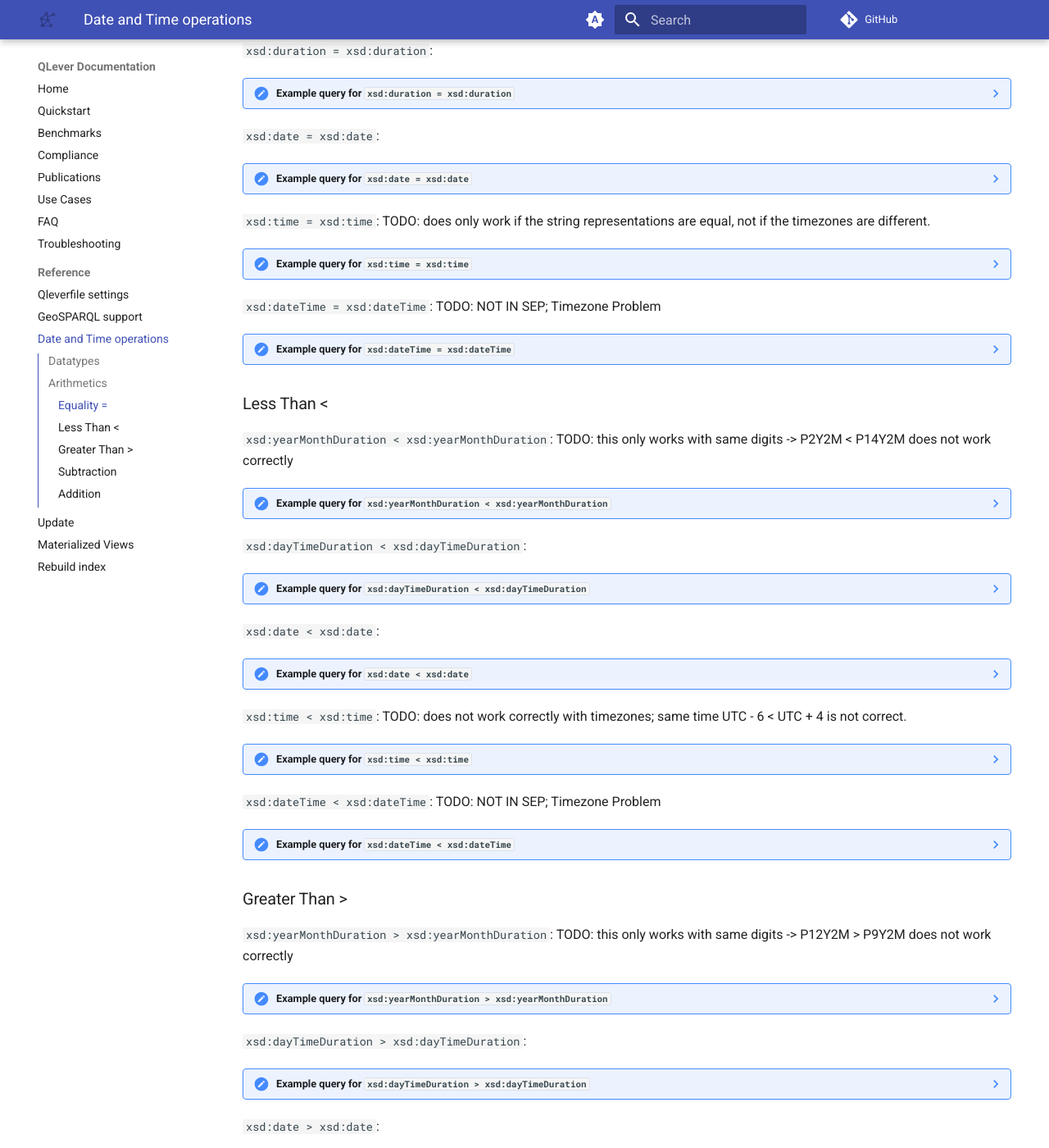
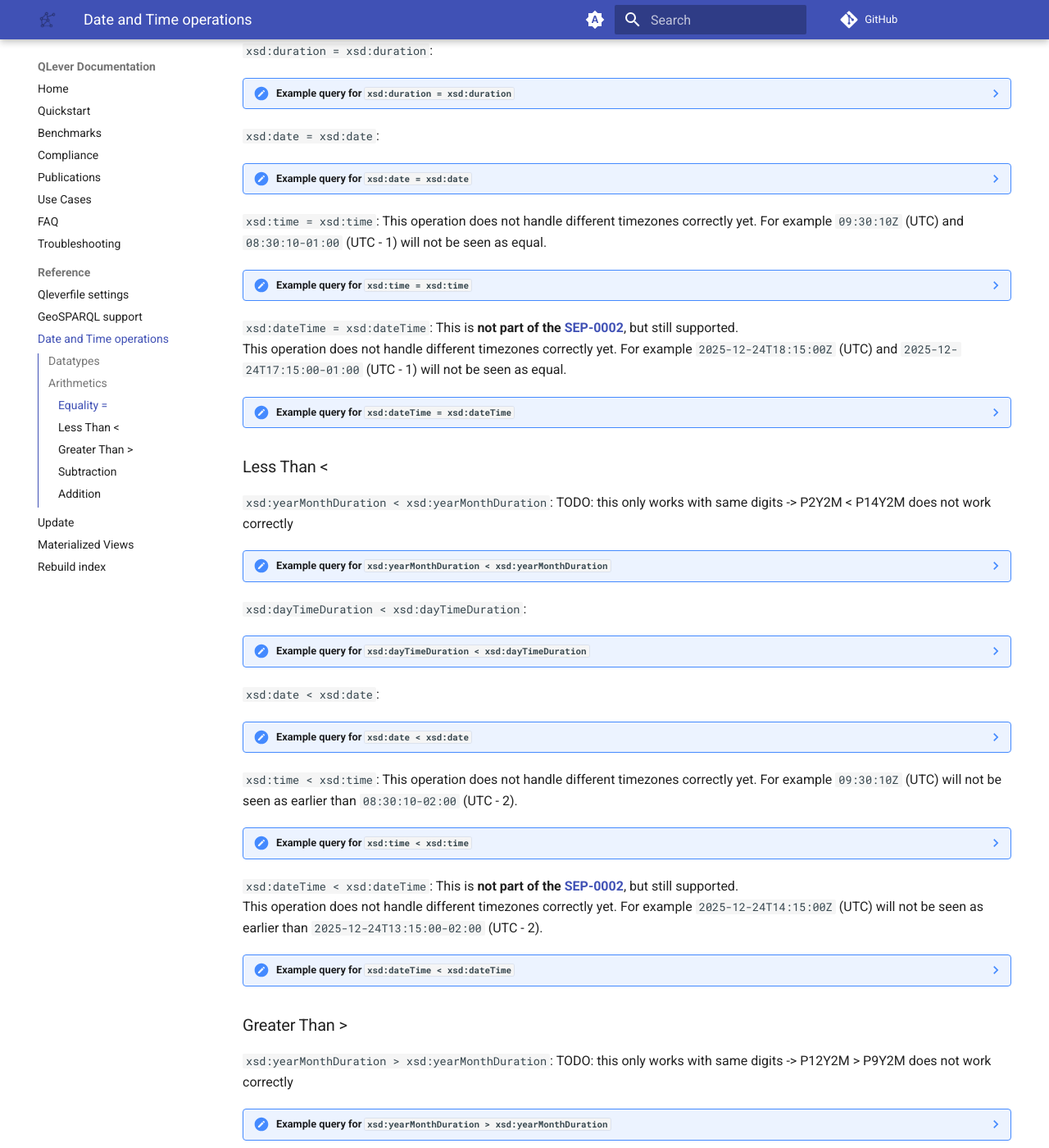
Before and after one commit to qlever-dev/qlever-docs, an MkDocs documentation site: the page built from docs/datetime.md, in a window 1280 px wide and 1400 px high, scrolled down 971 px. Shown: the whole window at 82% size. Built offline with MkDocs 1.6.1 and Material for MkDocs 9.7.7, drawn with Linux system fonts in a browser that asks for light colours; plug-ins that fetch from the network failed and are left out; comment, search, counter and statistics services are not loaded; the version menu is left out; some of the changed text lies outside the part shown.

Commit message:
Added note for timezone problem

````diff
--- a/docs/datetime.md
+++ b/docs/datetime.md
@@ -57,7 +57,8 @@ TODO: dateTime = < > ist auch supported aber nicht im SEP (auch hier Probleme mi
     }
     ```
 
-`xsd:time = xsd:time`<a id="timeEQtime"></a>: TODO: does only work if the string representations are equal, not if the timezones are different.
+`xsd:time = xsd:time`<a id="timeEQtime"></a>:
+This operation does not handle different timezones correctly yet. For example `09:30:10Z` (UTC) and `08:30:10-01:00` (UTC - 1) will not be seen as equal.
 ??? note "Example query for `xsd:time = xsd:time`"
 
     The first two times are equal. The third time is two hours earlier.
@@ -74,7 +75,9 @@ TODO: dateTime = < > ist auch supported aber nicht im SEP (auch hier Probleme mi
     }
     ```
 
-`xsd:dateTime = xsd:dateTime`<a id="dateTimeEQdateTime"></a>: TODO: NOT IN SEP; Timezone Problem
+`xsd:dateTime = xsd:dateTime`<a id="dateTimeEQdateTime"></a>:
+This is **not part of the [SEP-0002](https://github.com/w3c/sparql-dev/blob/main/SEP/SEP-0002/sep-0002.md)**, but still supported.
+This operation does not handle different timezones correctly yet. For example `2025-12-24T18:15:00Z` (UTC) and `2025-12-24T17:15:00-01:00` (UTC - 1) will not be seen as equal.
 ??? note "Example query for `xsd:dateTime = xsd:dateTime`"
 
     The first two dates and times are equal. The third date has another time.
@@ -144,7 +147,8 @@ TODO: dateTime = < > ist auch supported aber nicht im SEP (auch hier Probleme mi
     }
     ```
 
-`xsd:time < xsd:time`<a id="timeLTtime"></a>: TODO: does not work correctly with timezones; same time UTC - 6 < UTC + 4 is not correct.
+`xsd:time < xsd:time`<a id="timeLTtime"></a>:
+This operation does not handle different timezones correctly yet. For example `09:30:10Z` (UTC) will not be seen as earlier than `08:30:10-02:00` (UTC - 2).
 ??? note "Example query for `xsd:time < xsd:time`"
 
     The first time is two hours and one minute earlier than the second time.
@@ -161,7 +165,9 @@ TODO: dateTime = < > ist auch supported aber nicht im SEP (auch hier Probleme mi
     }
     ```
 
-`xsd:dateTime < xsd:dateTime`<a id="dateTimeLTdateTime"></a>: TODO: NOT IN SEP; Timezone Problem
+`xsd:dateTime < xsd:dateTime`<a id="dateTimeLTdateTime"></a>:
+This is **not part of the [SEP-0002](https://github.com/w3c/sparql-dev/blob/main/SEP/SEP-0002/sep-0002.md)**, but still supported.
+This operation does not handle different timezones correctly yet. For example `2025-12-24T14:15:00Z` (UTC) will not be seen as earlier than `2025-12-24T13:15:00-02:00` (UTC - 2).
 ??? note "Example query for `xsd:dateTime < xsd:dateTime`"
 
     The dates are equal, but the first time is earlier than the second.
@@ -230,7 +236,8 @@ TODO: dateTime = < > ist auch supported aber nicht im SEP (auch hier Probleme mi
     }
     ```
 
-`xsd:time > xsd:time`<a id="timeGTtime"></a>: TODO: does not work correctly with timezones
+`xsd:time > xsd:time`<a id="timeGTtime"></a>:
+This operation does not handle different timezones correctly yet. For example `10:30:10Z` (UTC) will not be seen as later than `12:30:10+04:00` (UTC + 4).
 ??? note "Example query for `xsd:time > xsd:time`"
 
     The first time is four hours, one minute, and two seconds later than the second time.
@@ -247,7 +254,9 @@ TODO: dateTime = < > ist auch supported aber nicht im SEP (auch hier Probleme mi
     }
     ```
 
-`xsd:dateTime > xsd:dateTime`<a id="dateTimeGTdateTime"></a>: TODO: NOT IN SEP; Timezone Problem
+`xsd:dateTime > xsd:dateTime`<a id="dateTimeGTdateTime"></a>:
+This is **not part of the [SEP-0002](https://github.com/w3c/sparql-dev/blob/main/SEP/SEP-0002/sep-0002.md)**, but still supported.
+This operation does not handle different timezones correctly yet. For example `2025-12-24T10:30:10Z` (UTC) will not be seen as later than `2025-12-24T12:30:10+04:00` (UTC + 4).
 ??? note "Example query for `xsd:dateTime > xsd:dateTime`"
 
     The dates are equal, but the first time is later than the second.
````
